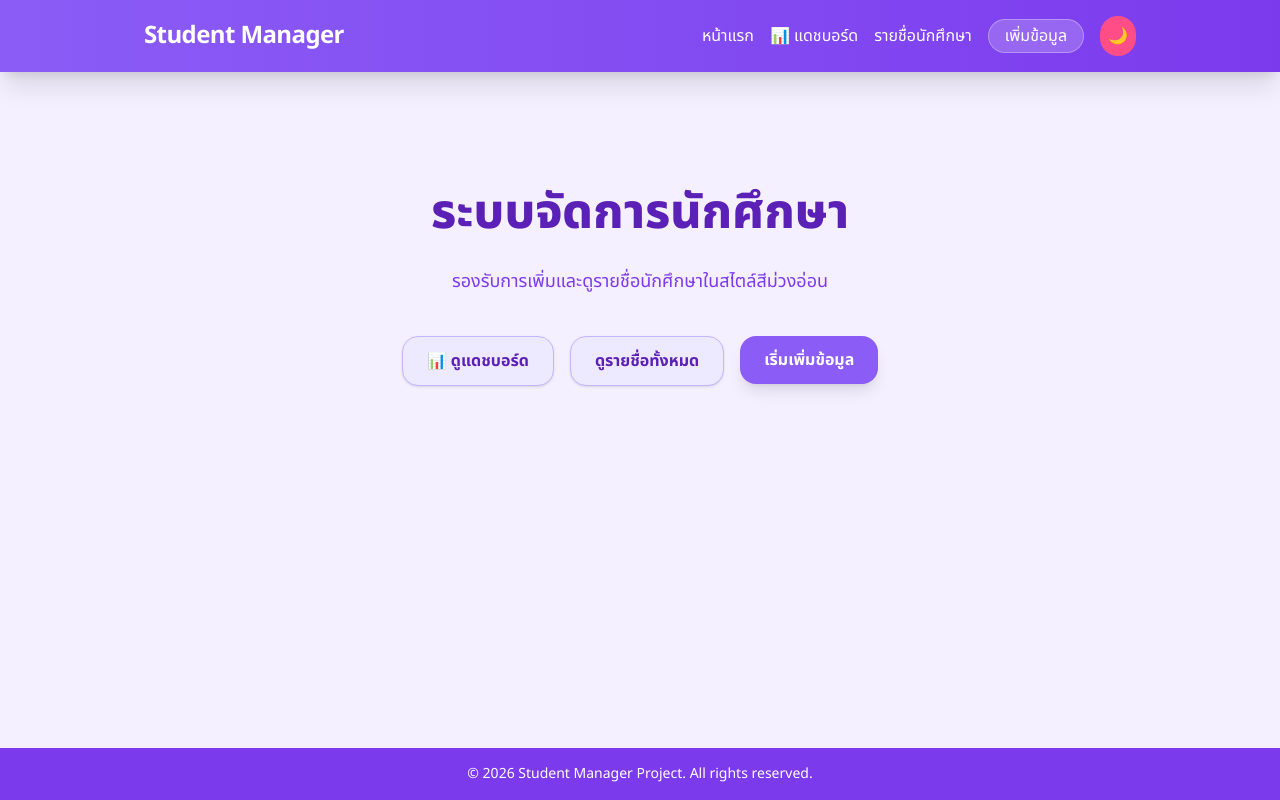
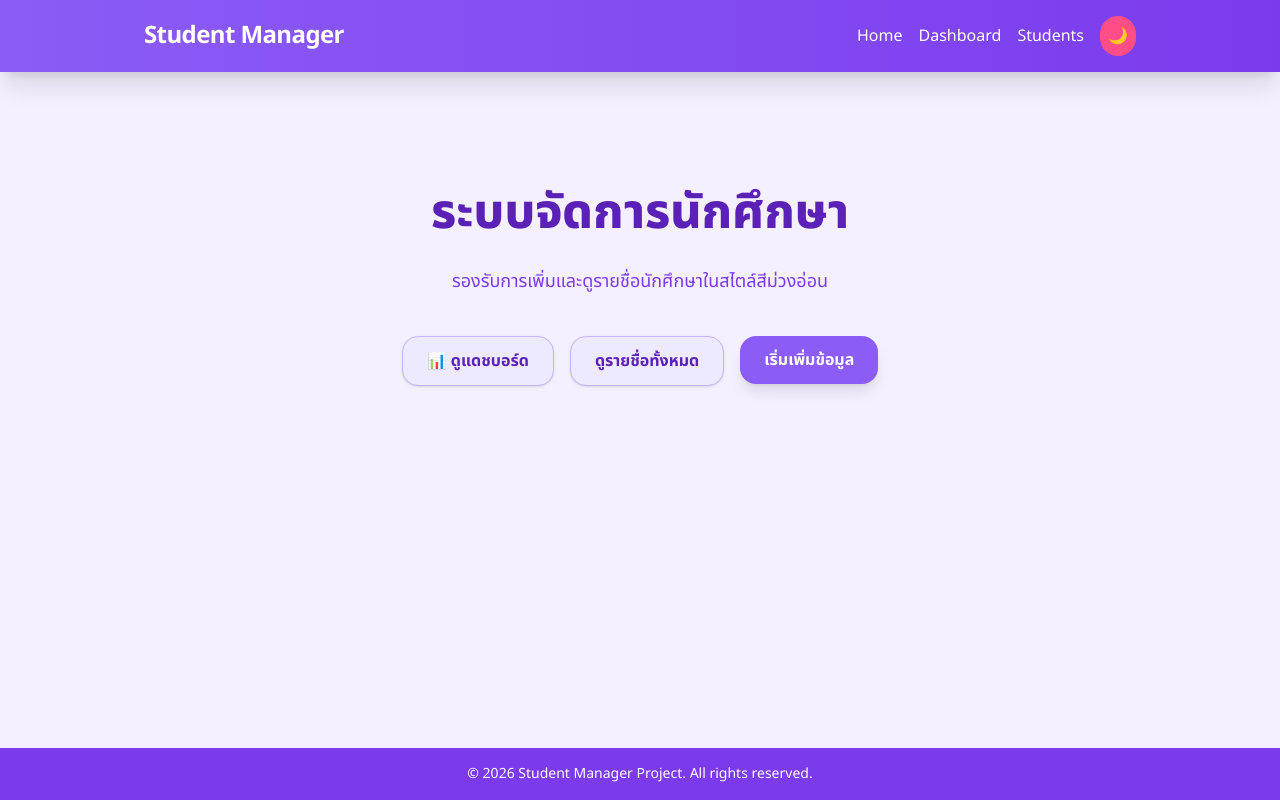
Before and after one commit to sofeiei/Student, a Next.js app: page / in a window 1280 px wide. Built offline with nearby package versions, Linux system fonts and the light colour scheme; no server answers.

Commit message:
feat: make navbar sticky

```diff
--- a/app/layout.tsx
+++ b/app/layout.tsx
@@ -15,15 +15,14 @@ export default function RootLayout({ children }: { children: React.ReactNode })
       <body className={`${notoSansThai.className} bg-[#f5f0ff] flex flex-col min-h-screen`}>
         <ThemeProvider>
           {/* Navbar & Header */}
-          <header className="bg-gradient-to-r from-[#8b5cf6] to-[#7c3aed] text-white shadow-xl">
+          <header className="sticky top-0 z-50 bg-gradient-to-r from-[#8b5cf6] to-[#7c3aed] text-white shadow-xl">
             <div className="max-w-5xl mx-auto p-4 flex flex-col md:flex-row justify-between items-center gap-4">
               <h1 className="text-2xl font-bold tracking-tight">Student Manager</h1>
               <div className="flex items-center gap-4">
                 <nav className="flex gap-4 flex-wrap items-center">
-                  <Link href="/" className="hover:text-[#d8b4fe] transition-colors">หน้าแรก</Link>
-                  <Link href="/dashboard" className="hover:text-[#d8b4fe] transition-colors">📊 แดชบอร์ด</Link>
-                  <Link href="/students" className="hover:text-[#d8b4fe] transition-colors">รายชื่อนักศึกษา</Link>
-                  <Link href="/add" className="hover:text-white transition-colors bg-white/20 px-4 py-1 rounded-full border border-white/30">เพิ่มข้อมูล</Link>
+                  <Link href="/" className="hover:text-[#d8b4fe] transition-colors">Home</Link>
+                  <Link href="/dashboard" className="hover:text-[#d8b4fe] transition-colors">Dashboard</Link>
+                  <Link href="/students" className="hover:text-[#d8b4fe] transition-colors">Students</Link>
                 </nav>
                 <ThemeToggle />
               </div>
```
